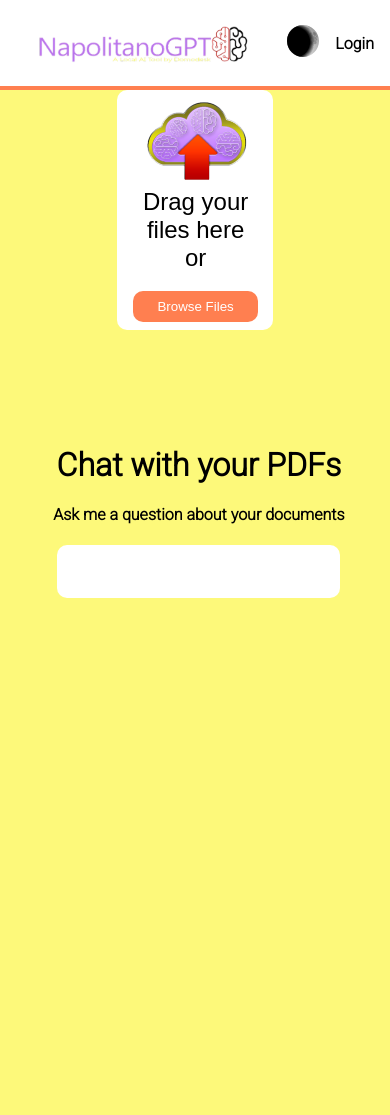
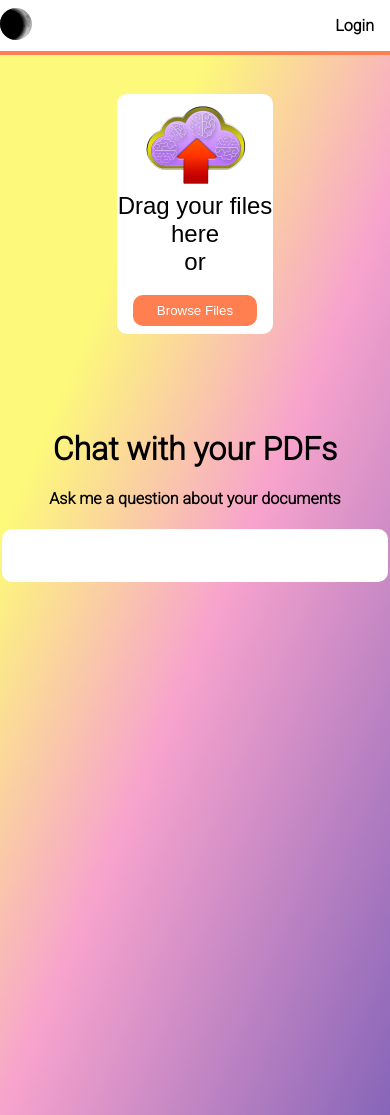
Before and after one commit to ManuelCampiUA/NGPT, a Flask app: template app/templates/index.html in a window 390 px wide. Before the commit the page ends 598 px from the top, so only its background shows below. Run offline with Flask 3, Linux system fonts and the light colour scheme; the template is opened without the code that fills it, so the values that code supplies are empty; parts of the project's set-up code (start-up, migrations or seed data) failed here and were passed over.

Commit message:
messo a posto il mobile breakpoint

```diff
--- a/app/static/css/style_base.css
+++ b/app/static/css/style_base.css
@@ -6,7 +6,6 @@
     --third-color: white;
     --botchat: #8765b9;
     --humanchat: rgb(253, 249, 122);
-    --mobile: rgb(253, 249, 122);
 }
 
 .dark_theme {
@@ -16,8 +15,6 @@
     --third-color: black;
     --botchat: rgb(5, 5, 5, 1);
     --humanchat: coral;
-    --mobile: rgba(10, 29, 85);
-
 }
 
 div:hover {
@@ -88,6 +85,12 @@
 
 .logo {
     height: 4rem;
-    width: auto;
     overflow: hidden;
 }
+
+
+@media screen and (max-width: 700px) {
+    .brand-title {
+        display: none;
+    }
+}
--- a/app/static/css/style_index.css
+++ b/app/static/css/style_index.css
@@ -4,13 +4,11 @@
 
 .grid {
     display: grid;
-    height: 100%;
     grid-template-columns: 20% 80%;
     grid-template-rows: 1fr 2fr;
     background: var(--primary-color);
 
 }
-
 
 .main_content {
     padding: 3% 3% 0 3%;
@@ -130,10 +128,6 @@
 
 }
 
-::marker {
-    list-style-image: url(/static/img/pdf.png);
-}
-
 /*ChatbotArea*/
 #QeA {
     display: none;
@@ -192,21 +186,16 @@
         text-align: center;
     }
 
-    body {
-        background: var(--mobile)
+    .drop_section_content {
+        margin: 0;
     }
 
     .sidebar {
-        background: var(--mobile);
         border-right: none;
     }
 
     .main_content {
-        background: var(--mobile)
-    }
-
-    .scroller {
-        height: 0;
+        padding: 0;
     }
 
     .grid {
@@ -215,11 +204,27 @@
     }
 
     .drop_section {
-        margin: 0 30%;
+        margin: 10% 30% 0 30%;
     }
 
     #question input {
-        width: 70%;
+        width: 91%;
+    }
+
+    #QeA {
+        width: 95%;
+    }
+
+    #file_list {
+        padding: 5vh 0 0 0;
+    }
+
+    #file_list li {
+        list-style: none;
+    }
+
+    #file_list :last-child {
+        padding: 0;
     }
 
 }
```
Also changed, not shown: README.md.
